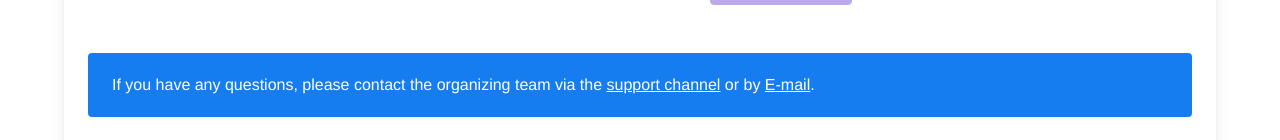
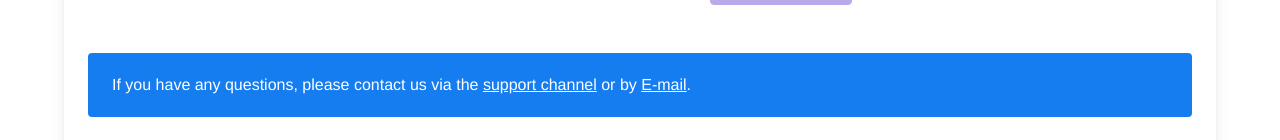
Before and after one commit to dribdat/certify, a Vue app: page / in a window 1280 px wide. Shown: the part 642-782 px from the top of the page. Built offline with nearby package versions, Linux system fonts and the light colour scheme; no server answers; what vue-confetti would draw is missing.

Commit message:
Bigger is better

```diff
--- a/src/components/GetCertified.vue
+++ b/src/components/GetCertified.vue
@@ -49,7 +49,7 @@
       </h2>
       <p>Your certificate is ready:</p>
       <a :href="downloadUrl" download>
-        <button class="button is-success">&blacktriangledown; Download PDF</button></a>
+        <button class="button is-success is-large">&blacktriangledown; Download PDF</button></a>
     </section>
 
     <section class="confirm" v-show="isErrored">
@@ -65,7 +65,7 @@
     </section>
     <section class="info" v-show="!isErrored">
       <b-notification type="is-info" :closable="false">
-        If you have any questions, please contact the organizing team via the
+        If you have any questions, please contact us via the
         <a :href="chan" target="_blank">support channel</a> or by
         <a :href="mailTo">E-mail</a>.
       </b-notification>
```
